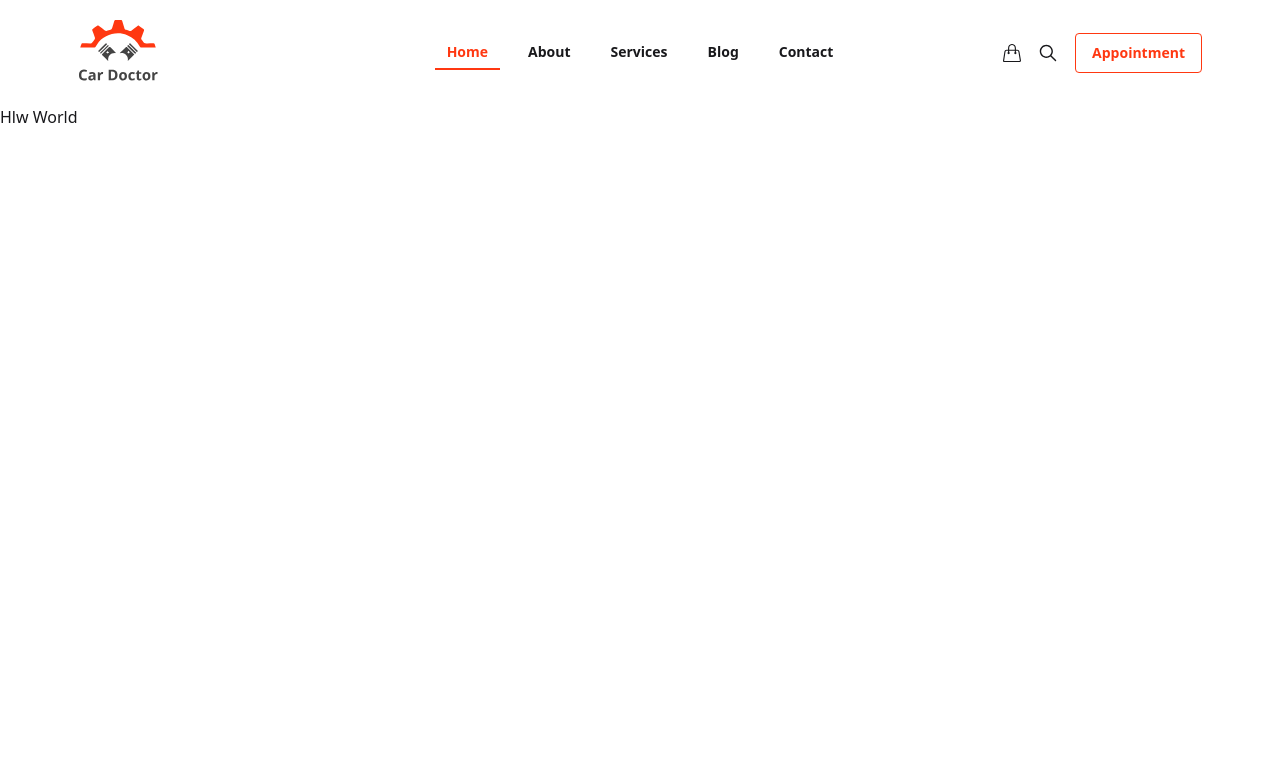
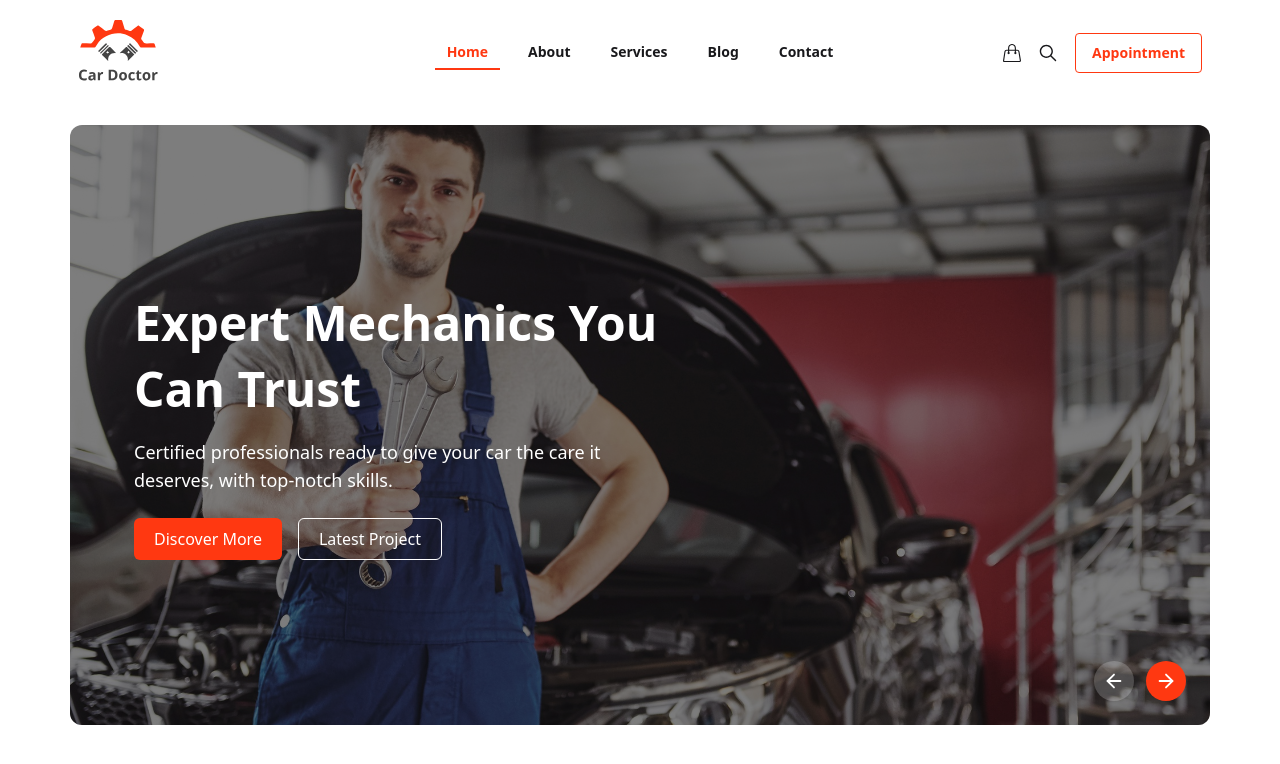
Before and after one commit to mdshahariarhafizofficial/car-doctor, a Next.js app: page / in a window 1280 px wide. Shown: the top 764 px of the page. Built offline with nearby package versions, Linux system fonts and the light colour scheme.

Commit message:
Hero Slider Section Done

```diff
--- a/package.json
+++ b/package.json
@@ -10,6 +10,7 @@
   },
   "dependencies": {
     "daisyui": "^5.1.14",
+    "lucide-react": "^0.544.0",
     "next": "15.5.3",
     "react": "19.1.0",
     "react-dom": "19.1.0",
--- /dev/null
+++ b/src/Components/HeroSlider.jsx
@@ -0,0 +1,96 @@
+"use client";
+import { useState, useEffect } from "react";
+import { ArrowLeft, ArrowRight } from "lucide-react";
+
+const slides = [
+  {
+    id: 1,
+    title: "Affordable Price For Car Servicing",
+    desc: "There are many variations of passages of available, but the majority have suffered alteration in some form.",
+    img: "/assets/images/banner/5.jpg",
+  },
+  {
+    id: 2,
+    title: "Expert Mechanics You Can Trust",
+    desc: "Certified professionals ready to give your car the care it deserves, with top-notch skills.",
+    img: "/assets/images/banner/1.jpg",
+  },
+  {
+    id: 3,
+    title: "Modern Tools & Technology",
+    desc: "We ensure quality service with advanced diagnostic tools and modern technology.",
+    img: "/assets/images/banner/2.jpg",
+  },
+];
+
+export default function HeroSlider() {
+  const [current, setCurrent] = useState(0);
+
+  const prevSlide = () => {
+    setCurrent(current === 0 ? slides.length - 1 : current - 1);
+  };
+
+  const nextSlide = () => {
+    setCurrent(current === slides.length - 1 ? 0 : current + 1);
+  };
+
+  // autoplay loop
+  useEffect(() => {
+    const timer = setInterval(() => {
+      nextSlide();
+    }, 4000);
+    return () => clearInterval(timer);
+  }, [current]);
+
+  return (
+    <div className="max-w-[1140px] mx-auto relative h-[600px] lg:rounded-xl overflow-hidden mt-5">
+      {slides.map((slide, index) => (
+        <div
+          key={slide.id}
+          className={`absolute inset-0 transition-opacity duration-700 ease-in-out ${
+            index === current ? "opacity-100" : "opacity-0"
+          }`}
+        >
+          {/* Background Image */}
+          <img
+            src={slide.img}
+            alt={slide.title}
+            className="w-full h-full object-cover"
+          />
+
+          {/* Overlay */}
+          <div className="absolute inset-0 bg-black/50 flex flex-col justify-center px-8 md:px-16 text-white">
+            <h1 className="text-4xl md:text-5xl font-bold max-w-xl leading-snug">
+              {slide.title}
+            </h1>
+            <p className="mt-4 text-lg max-w-lg">{slide.desc}</p>
+            <div className="mt-6 flex gap-4">
+              <button className="bg-[#FF3811] px-5 py-2 rounded-md font-medium hover:bg-red-700 transition cursor-pointer">
+                Discover More
+              </button>
+              <button className="border border-white px-5 py-2 rounded-md font-medium hover:bg-white hover:text-black transition cursor-pointer">
+                Latest Project
+              </button>
+            </div>
+          </div>
+        </div>
+      ))}
+
+      {/* Bottom Right Arrows (same as image) */}
+      <div className="absolute bottom-6 right-6 flex gap-3">
+        <button
+          onClick={prevSlide}
+          className="w-10 h-10 flex items-center justify-center rounded-full bg-white/20 text-white cursor-pointer hover:bg-white/40 transition"
+        >
+          <ArrowLeft size={22} />
+        </button>
+        <button
+          onClick={nextSlide}
+          className="w-10 h-10 flex items-center justify-center rounded-full bg-[#FF3811] text-white cursor-pointer hover:bg-[#FF3811] transition"
+        >
+            <ArrowRight size={22} />
+        </button>
+      </div>
+    </div>
+  );
+}
--- a/src/app/page.js
+++ b/src/app/page.js
@@ -1,7 +1,9 @@
+import HeroSlider from "@/Components/HeroSlider";
+
 export default function Home() {
   return (
     <>
-      <h1>Hlw World</h1>
+      <HeroSlider></HeroSlider>
     </>
   );
 }
```
Also changed, not shown: 1 other file (tests, documents, lock files or other folders).
